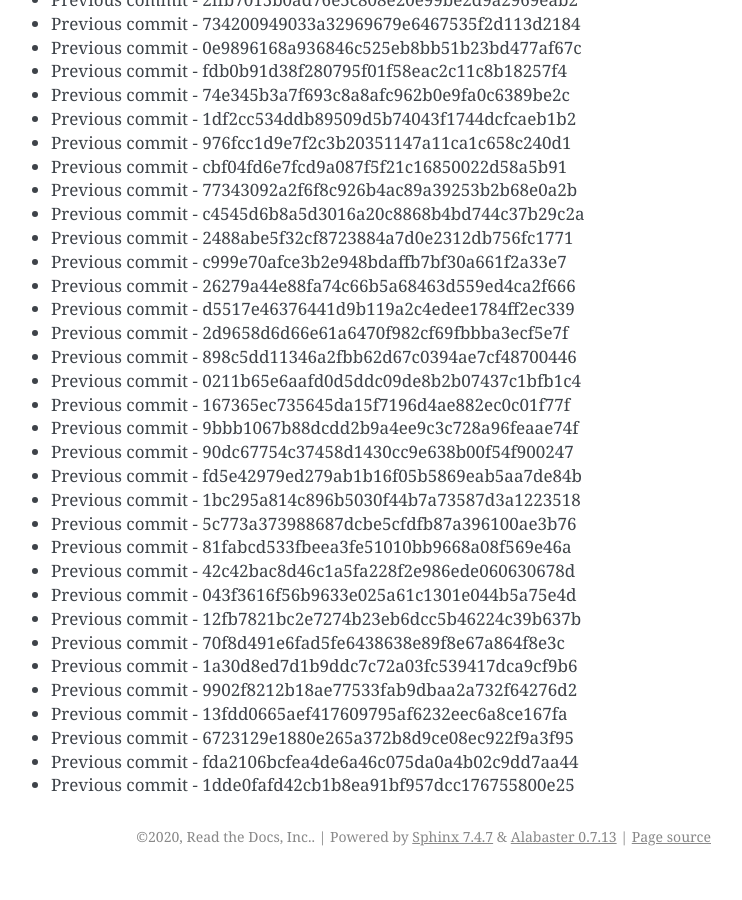
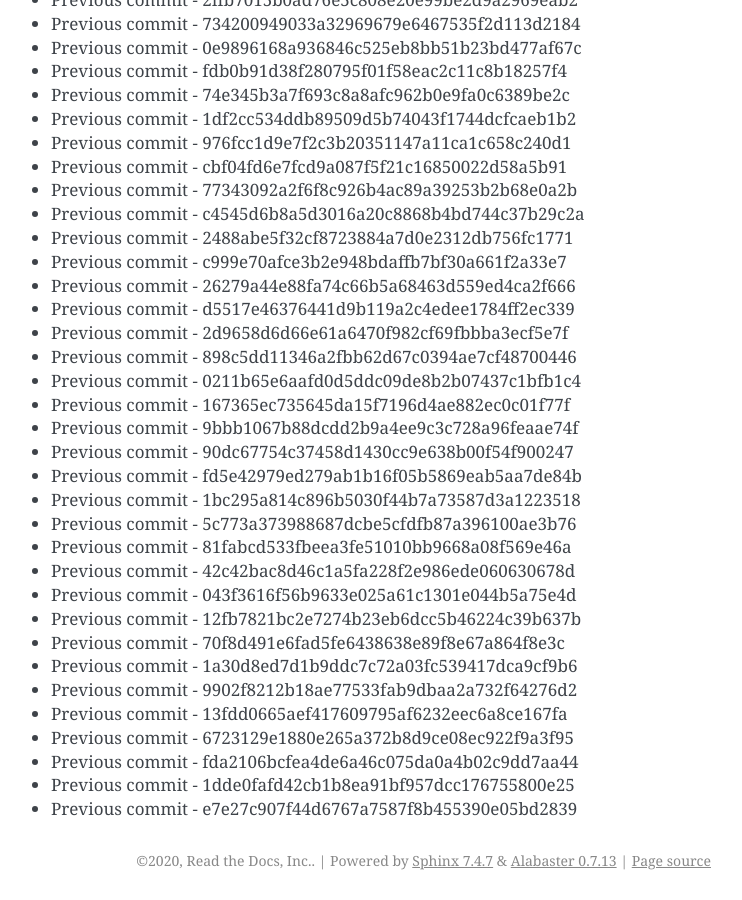
Before and after one commit to readthedocs/rtd-git-stresstest, a Sphinx documentation site: the page built from docs/updates.rst, in a window 1280 px wide and 900 px high, scrolled down 28355 px. Shown: the whole window, without its empty margins (399-1141 px from the left). Built offline with Sphinx 7.4.7, drawn with Linux system fonts in a browser that asks for light colours; before the commit the page ends 29231 px from its top, so only the background shows below that.

Commit message:
Generating commit from previous: e7e27c907f44d6767a7587f8b455390e05bd2839

```diff
--- a/docs/updates.rst
+++ b/docs/updates.rst
@@ -1223,3 +1223,4 @@ It can be tested for any performance characteristics.
 * Previous commit - 6723129e1880e265a372b8d9ce08ec922f9a3f95
 * Previous commit - fda2106bcfea4de6a46c075da0a4b02c9dd7aa44
 * Previous commit - 1dde0fafd42cb1b8ea91bf957dcc176755800e25
+* Previous commit - e7e27c907f44d6767a7587f8b455390e05bd2839
```
